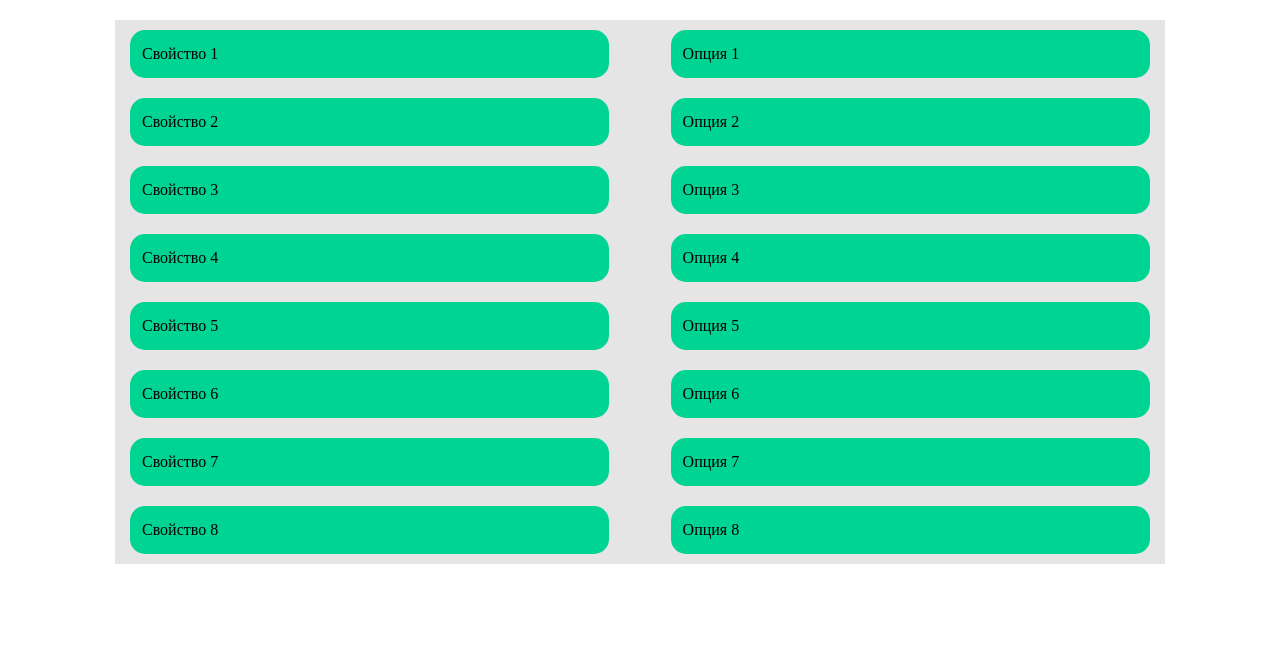
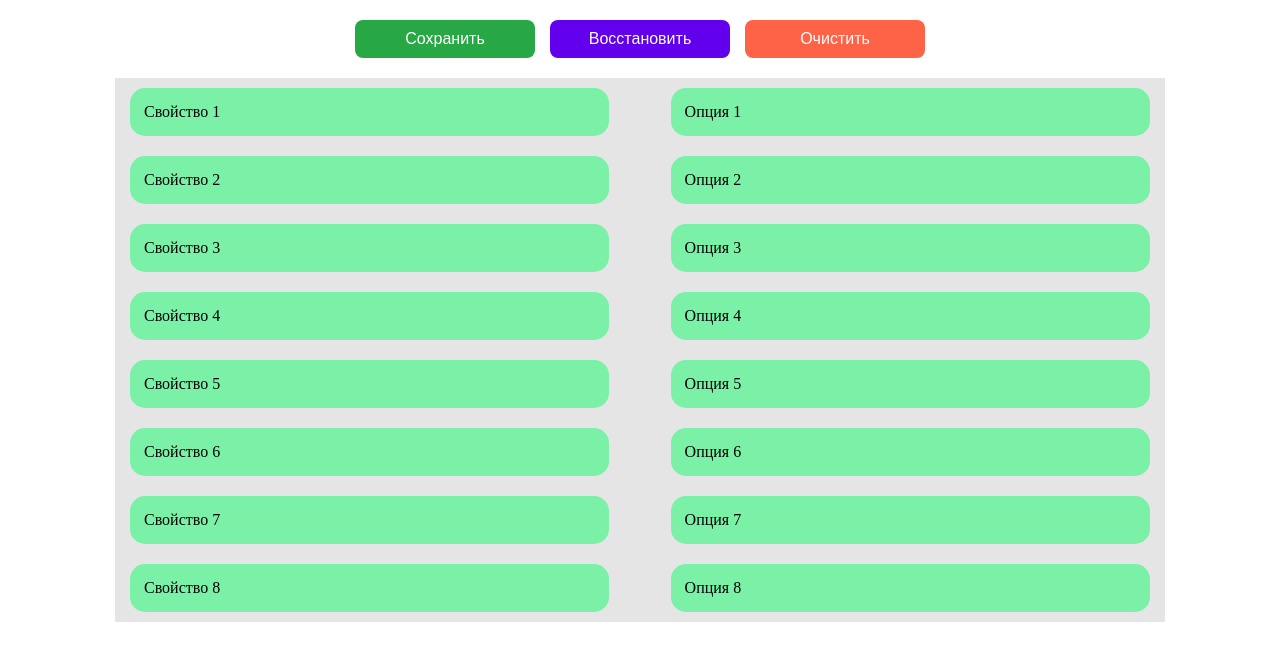
Before and after one commit to jabborovaz/Test-Drag-and-Drop, a React (Vite) app: page / in a window 1280 px wide. Shown: the top 660 px of the page. Built offline with nearby package versions, Linux system fonts and the light colour scheme.

Commit message:
correct dnd

```diff
--- a/src/components/dragAndDrop/draggableRow/index.tsx
+++ b/src/components/dragAndDrop/draggableRow/index.tsx
@@ -1,3 +1,4 @@
+import { useState } from "react";
 import { useSortable } from "@dnd-kit/sortable";
 import { CSS } from "@dnd-kit/utilities";
 import RowCell from "@/components/rowCell";
@@ -8,6 +9,7 @@ interface RowProps {
 }
 
 const DraggableRow: React.FC<RowProps> = ({ id, label }) => {
+  const [isPressed, setIsPressed] = useState(false);
   const {
     attributes,
     listeners,
@@ -26,8 +28,16 @@ const DraggableRow: React.FC<RowProps> = ({ id, label }) => {
   };
 
   return (
-    <div ref={setNodeRef} style={style} {...attributes} {...listeners}>
-      <RowCell label={label} />
+    <div
+      ref={setNodeRef}
+      style={style}
+      {...attributes}
+      {...listeners}
+      onMouseDown={() => setIsPressed(true)}
+      onMouseUp={() => setIsPressed(false)}
+      onMouseLeave={() => setIsPressed(false)}
+    >
+      <RowCell label={label} isDragging={isDragging || isPressed} />
     </div>
   );
 };
--- a/src/components/rowCell/index.tsx
+++ b/src/components/rowCell/index.tsx
@@ -1,22 +1,28 @@
 import styled from "styled-components";
 
-const Cell = styled.div`
+const Cell = styled.div<{ isDragging?: boolean }>`
   width: 100%;
   padding: 0 12px;
   border-radius: 15px;
   height: 48px;
   display: flex;
   align-items: center;
-  background: oklch(76.5% 0.177 163.223);
+  background: oklch(87.1% 0.15 154.449);
   box-shadow: var(--shadow-lg);
+  border: ${({ isDragging }) =>
+    isDragging
+      ? "2px solid oklch(52.7% 0.154 150.069)"
+      : "2px solid transparent"};
+  transition: border 0.2s ease, background 0.2s ease;
 `;
 
 interface PropsI {
   label: string;
+  isDragging?: boolean;
 }
 
-function RowCell({ label }: PropsI) {
-  return <Cell>{label}</Cell>;
+function RowCell({ label, isDragging }: PropsI) {
+  return <Cell isDragging={isDragging}>{label}</Cell>;
 }
 
 export default RowCell;
--- /dev/null
+++ b/src/components/ui/ownBtn/index.tsx
@@ -0,0 +1,34 @@
+import styled from "styled-components";
+
+interface ButtonProps {
+  color?: string;
+}
+
+const Button = styled.button<ButtonProps>`
+  display: block;
+  width: 180px;
+  padding: 10px 20px;
+  border-radius: 8px;
+  border: none;
+  cursor: pointer;
+  font-size: 16px;
+  background-color: ${({ color }) => color || "#6200ee"};
+  color: white;
+  transition: background-color 0.2s;
+
+  &:hover {
+    background-color: ${({ color }) =>
+      color ? darkenColor(color, 0.1) : "#4b00b5"};
+  }
+`;
+
+function darkenColor(hex: string, amount: number) {
+  const col = hex.startsWith("#") ? hex.slice(1) : hex;
+  const num = parseInt(col, 16);
+  let r = Math.max(0, ((num >> 16) & 0xff) - 255 * amount);
+  let g = Math.max(0, ((num >> 8) & 0xff) - 255 * amount);
+  let b = Math.max(0, (num & 0xff) - 255 * amount);
+  return `rgb(${Math.round(r)}, ${Math.round(g)}, ${Math.round(b)})`;
+}
+
+export default Button;
--- a/src/layout/index.tsx
+++ b/src/layout/index.tsx
@@ -1,9 +1,9 @@
-import { useState } from "react";
+import { useState, useEffect } from "react";
 import styled from "styled-components";
 import Box from "@/components/box";
 import { items } from "@/constants/items";
 import DraggableRow from "@/components/dragAndDrop/draggableRow";
-
+import Button from "@/components/ui/ownBtn";
 import {
   DndContext,
   PointerSensor,
@@ -29,6 +29,17 @@ const Container = styled.div`
   margin: 20px auto;
   padding: 10px 15px;
   background: oklch(92.2% 0 0);
+`;
+
+const ActionsContainer = styled.div`
+  width: 90%;
+  max-width: 1050px;
+  margin: 20px auto;
+  display: flex;
+  flex-direction: row;
+  align-items: center;
+  column-gap: 15px;
+  justify-content: center;
 `;
 
 function Layout() {
@@ -63,7 +74,39 @@ function Layout() {
       })
     );
   };
+
+  const handleRefreshClick = () => {
+    setItemsState(items);
+  };
+
+  const handleSave = () => {
+    localStorage.setItem("items", JSON.stringify(itemsState));
+  };
+
+  const handleClear = () => {
+    localStorage.removeItem("items");
+    setItemsState(items);
+  };
+
+  useEffect(() => {
+    const localItems = localStorage.getItem("items");
+
+    if (localItems) {
+      setItemsState(JSON.parse(localItems));
+    }
+  }, []);
   return (
+    <>
+      <ActionsContainer>
+        <Button color="#28a745" onClick={handleSave}>
+          Сохранить
+        </Button>
+        <Button onClick={handleRefreshClick}>Восстановить</Button>
+        <Button color="#ff6347" onClick={handleClear}>
+          Очистить
+        </Button>
+      </ActionsContainer>
+
       <Container>
         <DndContext
           sensors={sensors}
@@ -84,6 +127,7 @@ function Layout() {
           ))}
         </DndContext>
       </Container>
+    </>
   );
 }
 
```
Lines whose indentation alone changed are shown as unchanged.
